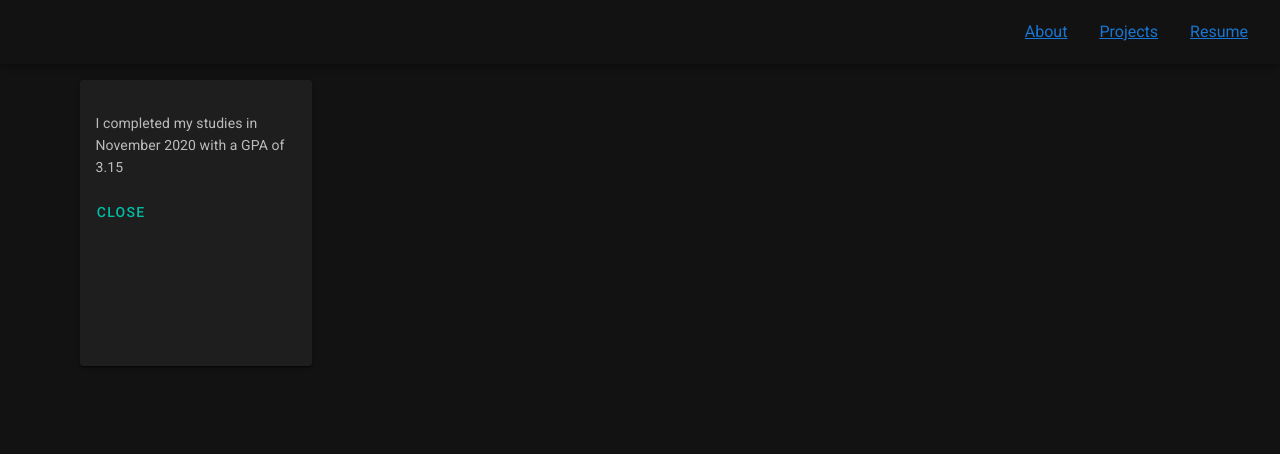
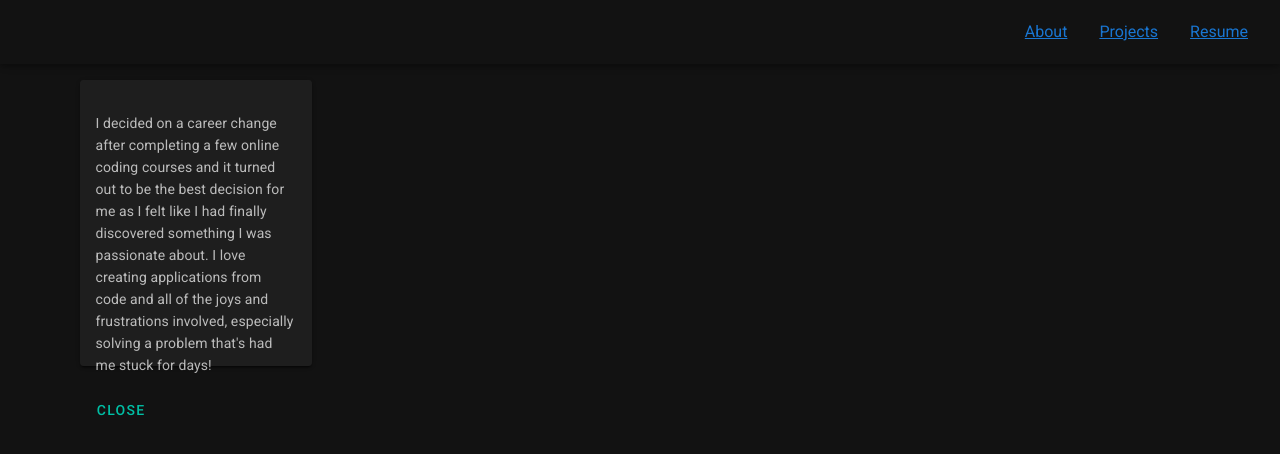
Before and after one commit to Jrad84/portfolio, a Nuxt app: page /about in a window 1280 px wide. Both pictures are taken after a click on the button "LEARN MORE". Shown: the top 454 px of the page. Built offline with nearby package versions, Linux system fonts and the light colour scheme; what vue-mq would draw is missing.

Commit message:
no message

```diff
--- a/pages/about.vue
+++ b/pages/about.vue
@@ -42,7 +42,10 @@
                         <p class="display-1 text--primary">
 
                         </p>
-                        <p>I completed my studies in November 2020 with a GPA of 3.15
+                        <p>I decided on a career change after completing a few online coding courses and it turned
+                          out to be the best decision for me as I felt like I had finally discovered something I was
+                          passionate about. I love creating applications from code and all of the joys and frustrations involved,
+                          especially solving a problem that's had me stuck for days!
                            </p>
                         </v-card-text>
                         <v-card-actions class="pt-0">
```
